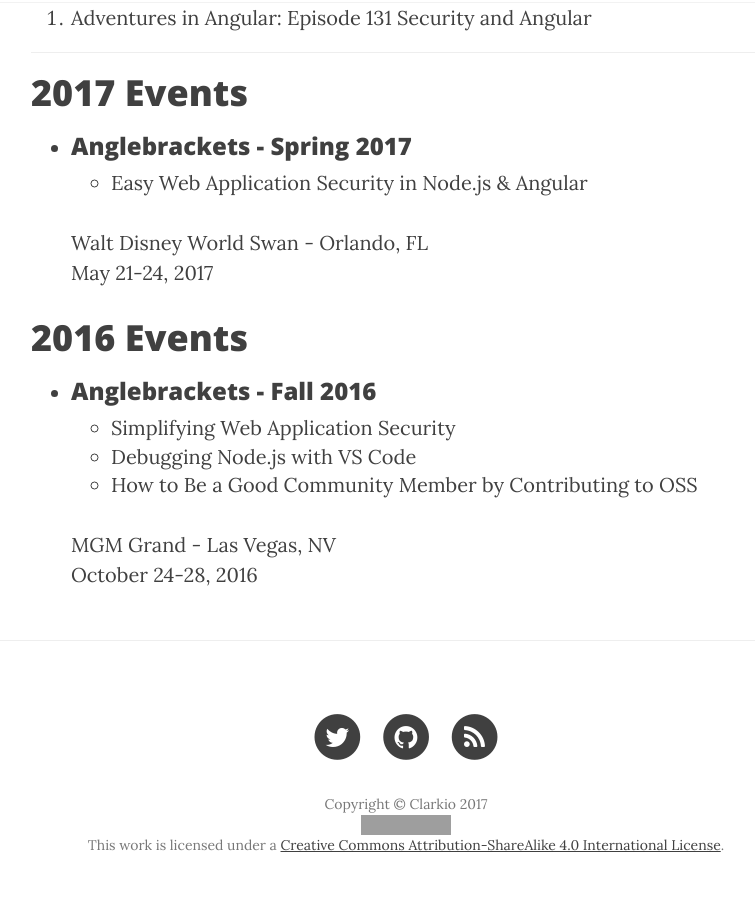
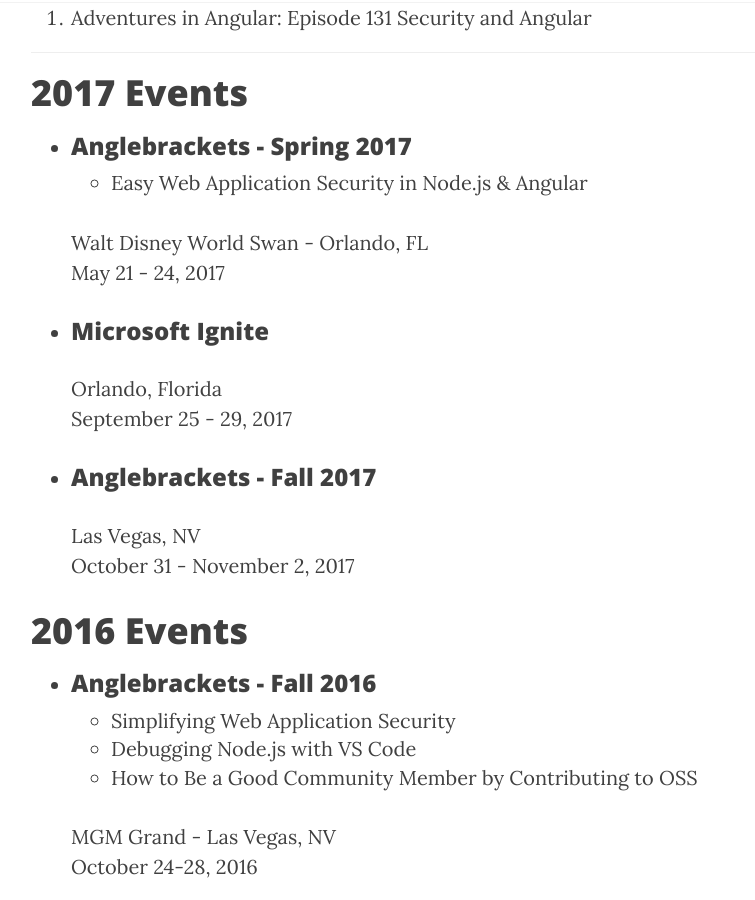
Before and after one commit to clarkio/clarkio.github.io, a Jekyll site: the page built from talks.md, in a window 1280 px wide and 900 px high, scrolled down 799 px. Shown: the whole window, without its empty margins (234-989 px from the left). Built offline with Jekyll 4.4.1, drawn with Linux system fonts in a browser that asks for light colours; nearby versions of some CDN libraries; grey boxes are pictures that could not be loaded.

Commit message:
update talks and about

```diff
--- a/talks.md
+++ b/talks.md
@@ -19,12 +19,15 @@
 
 <hr>
 # 2017 Events
-
-
 - ### [Anglebrackets](https://anglebrackets.org/) - Spring 2017
     - Easy Web Application Security in Node.js & Angular
     <p>Walt Disney World Swan - Orlando, FL<br>
-    May 21-24, 2017</p>
+    May 21 - 24, 2017</p>
+- ### [Microsoft Ignite](https://www.microsoft.com/en-us/ignite)
+    <p>Orlando, Florida<br>September 25 - 29, 2017</p>
+- ### [Anglebrackets](https://anglebrackets.org/) - Fall 2017
+    <p>Las Vegas, NV<br>
+    October 31 - November 2, 2017</p>
 
 # 2016 Events
 
```
Also changed, not shown: about.md (+4 -0 lines).
